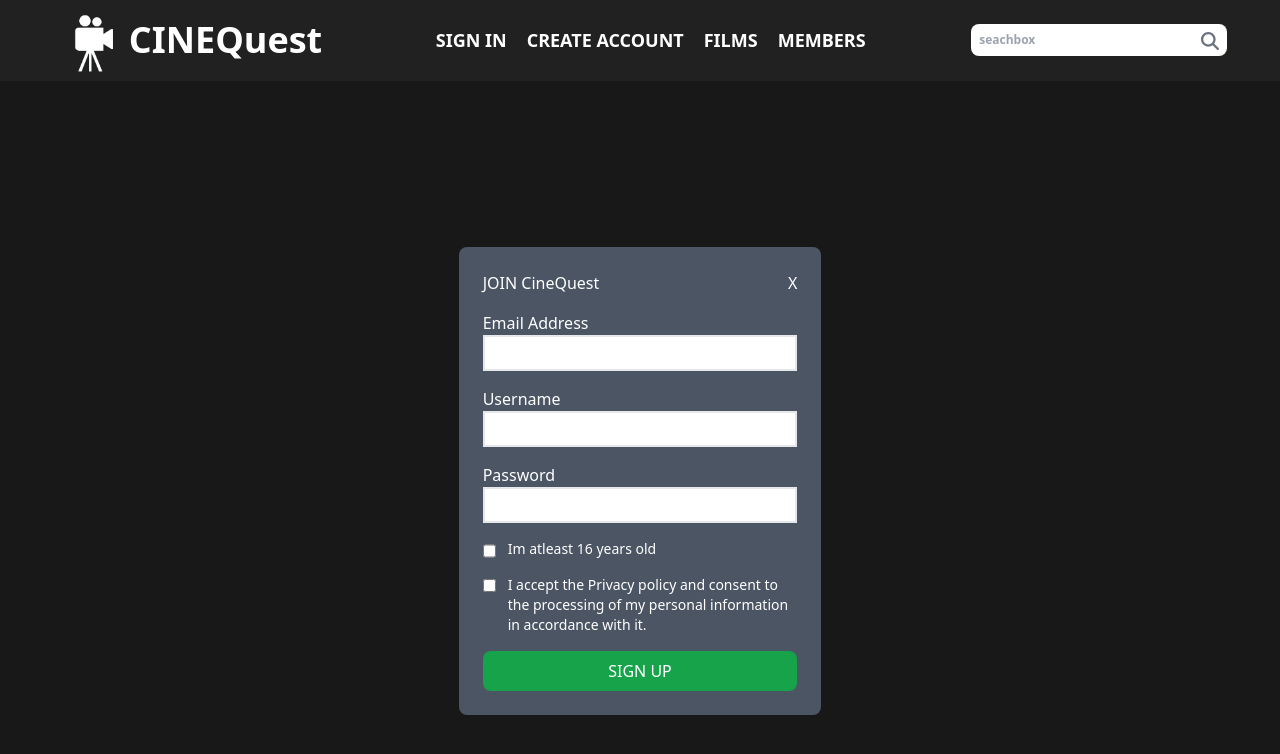
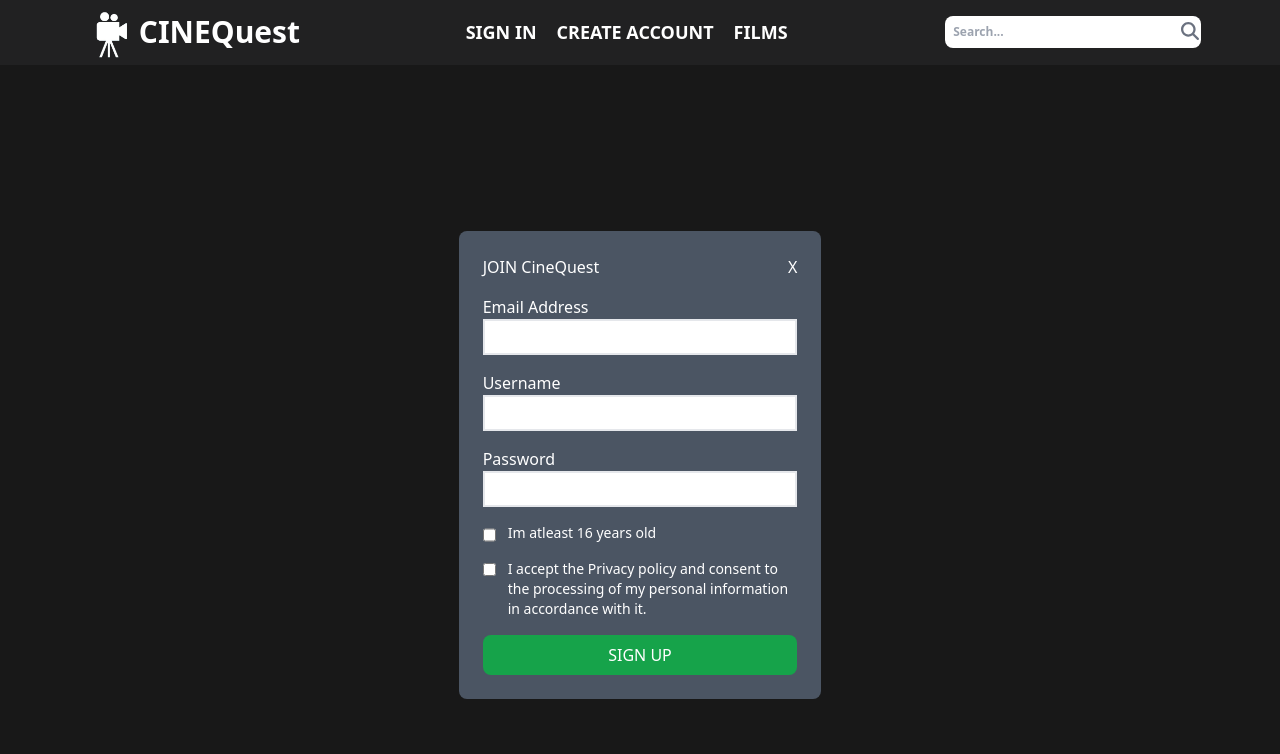
Before and after one commit to ayush7654/CineQuest, a React (Vite) app: page /createAccount in a window 1280 px wide. Shown: the top 754 px of the page. Built offline with nearby package versions, Linux system fonts and the light colour scheme.

Commit message:
header updated

```diff
--- a/src/App.tsx
+++ b/src/App.tsx
@@ -4,7 +4,7 @@
 import SignIn from './Pages/SignIn'
 import CreateAccount from './Pages/CreateAccount'
 import Films from './Pages/Films'
-import Members from './Pages/Members'
+
 import Home from './Pages/Home'
 import FilmCategory from './Pages/FilmCategory'
 import FilmDetails from './Pages/FilmDetails'
@@ -23,7 +23,7 @@
   <Route path='/createAccount' element={<CreateAccount/>}/>
   <Route path='/films' element={<Films/>}/>
   <Route path='/films/:category' element={<FilmCategory/>}/>
-  <Route path='/members' element={<Members/>}/>
+
   <Route path='/film/:filmName' element={<FilmDetails/>}/>
   <Route path='search/:filmName' element={<SearchResults/>}/>
   </Route>
--- a/src/Components/Header.tsx
+++ b/src/Components/Header.tsx
@@ -16,18 +16,18 @@
     <div className=''>
       <div  className={` flex flex-row justify-around p-0 text-xs items-center text-white font-sans font-semibold lg: hover:bg-[#31323460] ${path.pathname==='/' || path.state!==null?"bg-[#2c282883]":"bg-[#4b5563a6] "} '}`} > {/* hover:bg-[#31323460] ${path.pathname==='/' || path.state!==null?"bg-[#2c282883]":"bg-[#4b5563a6] "} */}
       <div className='  flex flex-row rounded-lg items-center overflow-hidden'>
-         <Link to={'/'} className=' rounded-lg w-10 lg:w-20'><img className='' src='/CineQuestLogo2.png'/></Link>
-         <Link to={'/'} className=' rounded-lg '><div className='-ml-3 text-lg font-extrabold rounded-lg p-2 lg:text-4xl'>CINEQuest</div></Link>
+         <Link to={'/'} className=' rounded-lg w-10 lg:w-16'><img className='' src='/CineQuestLogo2.png'/></Link>
+         <Link to={'/'} className=' rounded-lg '><div className='-ml-3 text-lg  font-extrabold rounded-lg p-2 lg:text-3xl'>CINEQuest</div></Link>
          </div>
       <div className='hidden sm:flex flex-row gap-5 text-md lg:text-lg'>
         <Link to='/signin' className='' >SIGN IN</Link>
         <Link to='/createAccount' >CREATE ACCOUNT</Link>
         <Link to='/films'>FILMS</Link>
-        <Link to='/members' >MEMBERS</Link>
+
       </div>
-      <div className='w-[30%] relative lg:w-[20%] '>
-      <input className='rounded-lg p-1 w-[100%]  text-gray-700 lg:p-2 ' placeholder='seachbox' value={searchInput} onChange={(e)=>setSearchInput(e.target.value)} />
-      <Link to={`/search/${searchInput}`} state={{previousPage:searchInput}}><FontAwesomeIcon  icon={faSearch} className="text-gray-500 absolute text-sm right-2  lg:text-lg top-2" /></Link>
+      <div className='w-[30%] relative lg:w-[20%] flex items-center '>
+      <input className='rounded-lg p-1 w-[100%]  text-gray-700 lg:p-2 ' placeholder='Search...' value={searchInput} onChange={(e)=>setSearchInput(e.target.value)} />
+      <Link to={searchInput && `/search/${searchInput}`} state={{previousPage:searchInput}}><FontAwesomeIcon  icon={faSearch} className="text-gray-500 -ml-5 text-sm  lg:text-lg " /></Link>
       </div>
 
 
--- a/src/Pages/CreateAccount.tsx
+++ b/src/Pages/CreateAccount.tsx
@@ -1,12 +1,12 @@
 
-
+import { Link } from "react-router-dom"
 export default function CreateAccount() {
   return (
     <div className=" h-screen flex justify-center items-center">
       <div className="  w-full flex flex-col gap-4 p-6  bg-gray-600 rounded-lg sm:w-2/3 md:w-1/3"   >
       <div className="flex flex-row justify-between">
         <div>JOIN CineQuest</div>
-        <div>X</div>
+        <Link to='/'>X</Link>
       </div>
 
       <div>
--- a/src/Pages/FilmDetails.tsx
+++ b/src/Pages/FilmDetails.tsx
@@ -33,11 +33,32 @@
 
 export default function FilmDetails() {
 
+
     const movie= useLocation()
     const [image,setImage]= useState<string|null>(null) // remove null if any bug is found here
     const [filmInfo, setFilmInfo] = useState<filmInfoType>({})
     const [cast,setCast]= useState<movieCasttype[]>([])
-    const [BgStyle,setBgStyle]= useState<any>('')
+
+
+    const style1={backgroundImage: `url(https://image.tmdb.org/t/p/original/${image})`,
+  backgroundSize: 'contain',
+  backgroundPosition: '',
+  backgroundRepeat: 'no-repeat',
+  backgroundAttachment:'',
+  zIndex: -1}
+
+  const style2={backgroundImage: `url(https://image.tmdb.org/t/p/original/${image})`
+  ? `linear-gradient(to right, rgba(24, 24, 24, 1) 0%, rgba(24, 24, 24, 1) 10%,rgba(24, 24, 24, 1) 15%,rgba(24, 24, 24, .7) 20%, rgba(24, 24, 24, 0) 30%,rgba(24, 24, 24, 0) 50%, rgba(24, 24, 24, 0) 70%,rgba(24, 24, 24, 1) 85%, rgba(24, 24, 24, 1) 90%, rgba(24, 24, 24, 1) 100%),
+      linear-gradient(to bottom, rgba(24, 24, 24, 0) 70%,rgba(24, 24, 24, .7) 90%, rgba(24, 24, 24, 1)  100%),
+      ${`url(https://image.tmdb.org/t/p/original/${image})`}`
+  : undefined,
+backgroundSize: 'cover',
+backgroundPosition: 'center',
+backgroundRepeat: 'no-repeat',
+
+backgroundAttachment:'',
+zIndex: -1}
+    const [BgStyle,setBgStyle]= useState<any>(style2)
 
 
     useEffect(() => {
@@ -60,23 +81,6 @@
       return () => window.removeEventListener('resize', updateBgStyle);
     }, []);
 
-    const style1={backgroundImage: `url(https://image.tmdb.org/t/p/original/${image})`,
-  backgroundSize: 'contain',
-  backgroundPosition: '',
-  backgroundRepeat: 'no-repeat',
-  backgroundAttachment:'',
-  zIndex: -1}
-
-  const style2={backgroundImage: `url(https://image.tmdb.org/t/p/original/${image})`
-  ? `linear-gradient(to right, rgba(24, 24, 24, 1) 0%, rgba(24, 24, 24, 1) 10%,rgba(24, 24, 24, 1) 15%,rgba(24, 24, 24, .7) 20%, rgba(24, 24, 24, 0) 30%,rgba(24, 24, 24, 0) 50%, rgba(24, 24, 24, 0) 70%,rgba(24, 24, 24, 1) 85%, rgba(24, 24, 24, 1) 90%, rgba(24, 24, 24, 1) 100%),
-      linear-gradient(to bottom, rgba(24, 24, 24, 0) 70%,rgba(24, 24, 24, .7) 90%, rgba(24, 24, 24, 1)  100%),
-      ${`url(https://image.tmdb.org/t/p/original/${image})`}`
-  : undefined,
-backgroundSize: 'cover',
-backgroundPosition: 'center',
-backgroundRepeat: 'no-repeat',
-backgroundAttachment:'',
-zIndex: -1}
 
     useEffect(()=>{
        const fetchDetails=async()=>{
@@ -129,10 +133,10 @@
 
   return (
     <div className="h-[750px] flex flex-col place-items-center sm:h-[1000px] lg:mx-36  ">
-      <div className="absolute text-lg top-20 left-2 lg:text-3xl "><Link  to={`../../${movie.state.previousPage}`} state={{previousPage:movie.state.previousPage}} ><FontAwesomeIcon icon={faArrowLeft}/></Link></div>
+      <div className="absolute text-lg top-20 left-2 lg:text-3xl lg:pl-10 mt-10"><Link  to={`../../${movie.state.previousPage}`} state={{previousPage:movie.state.previousPage}} ><FontAwesomeIcon icon={faArrowLeft}/></Link></div>
 
          <div className="h-1/2 flex flex-col absolute inset-0 bg-no-repeat  "
-     style={window.innerWidth>800?style2:style1}>
+     style={BgStyle}>
 
     </div>
 
@@ -153,7 +157,7 @@
                  <div className="text-sm flex place-items-end sm:text-2xl">{filmInfo.release_date?.split('-')[0]}</div>
                </div>
          <div className="text-xs sm:text-sm">{filmInfo.tagline?.toUpperCase()}</div>
-         <div className="text-xs  text-gray-400 sm:text-lg ">{filmInfo.overview}</div>
+         <div className="text-xs line-clamp-6  text-gray-400 sm:text-lg ">{filmInfo.overview}</div>
          <div>
           <div>
 
--- a/src/Pages/Films.tsx
+++ b/src/Pages/Films.tsx
@@ -45,7 +45,7 @@
       </div>
       <div className='flex flex-row text-sm justify-between mt-10 text-gray-400 sm:text-base'  >{/* Second */}
        <div>POPULAR FILSM THIS WEEK</div>
-       <p>MORE</p>
+       <Link to='/films/popular'>MORE</Link>
       </div>
       <div className='mt-5 mb-10 border border-gray-400 '>{/* Third */}
 
--- a/src/Pages/Home.tsx
+++ b/src/Pages/Home.tsx
@@ -57,7 +57,7 @@
  //
  const movieComponent= homepageMovies.length!==0?
                     <div className="flex flex-row gap-2">{[...Array(window.innerWidth>800?5:3)].map((_,index)=><div key={index}><Link to={`/film/${homepageMovies[index].title}`} state={{id:`${homepageMovies[index].id}`}}><img className="border border-gray-600 rounded-lg" src={`https://image.tmdb.org/t/p/w200/${homepageMovies[index].poster_path}`}/></Link></div>)}</div>
-                    :<div>Loading...</div>
+                    :<div>Loading...(JIO USERS IN INDIA CAN ACCESS THE SITE THROUGH VPN)</div>
 
 
   return (
--- a/src/Pages/Members.tsx
+++ /dev/null
@@ -1,7 +0,0 @@
-
-
-export default function Members() {
-  return (
-    <div className="text-red-500">Members</div>
-  )
-}
--- a/src/index.css
+++ b/src/index.css
@@ -1,3 +1,10 @@
+
+
+  @import url('https://fonts.googleapis.com/css2?family=Lora:ital,wght@0,400..700;1,400..700&display=swap');
+
+
+  @import url('https://fonts.googleapis.com/css2?family=Allura&family=Roboto:ital,wght@0,100;0,300;0,400;0,500;0,700;0,900;1,100;1,300;1,400;1,500;1,700;1,900&display=swap');
+
 @tailwind base;
 @tailwind components;
 @tailwind utilities;
@@ -6,6 +13,3 @@
 body {
     @apply bg-background text-primary /* bg-gradient-to-r from-transparent via-[#4c484864] to-transparent backdrop-blur-lg */;
   }
-
-
-  @import url('https://fonts.googleapis.com/css2?family=Lora:ital,wght@0,400..700;1,400..700&display=swap');
--- a/tailwind.config.js
+++ b/tailwind.config.js
@@ -9,9 +9,12 @@
         background:'#181818'
       },
       fontFamily:{
-        lora: ['Lora', 'serif']
+        lora: ['Lora', 'serif'],
+        allura:['Allura','cursive']
       }
     },
   },
-  plugins: [],
+  plugins: [
+
+  ],
 }
```
